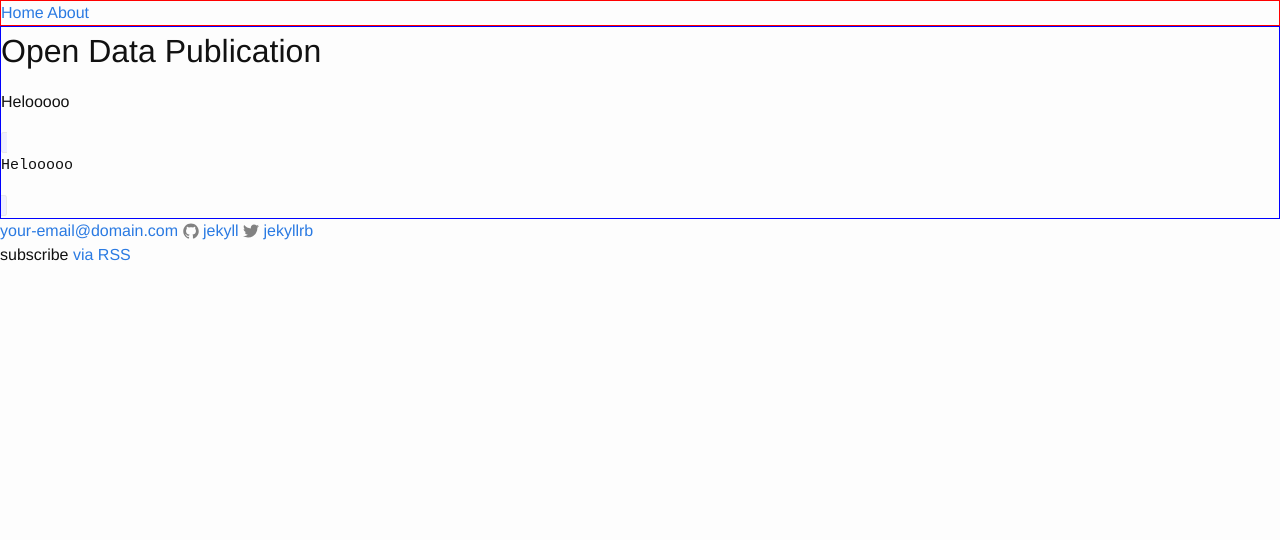
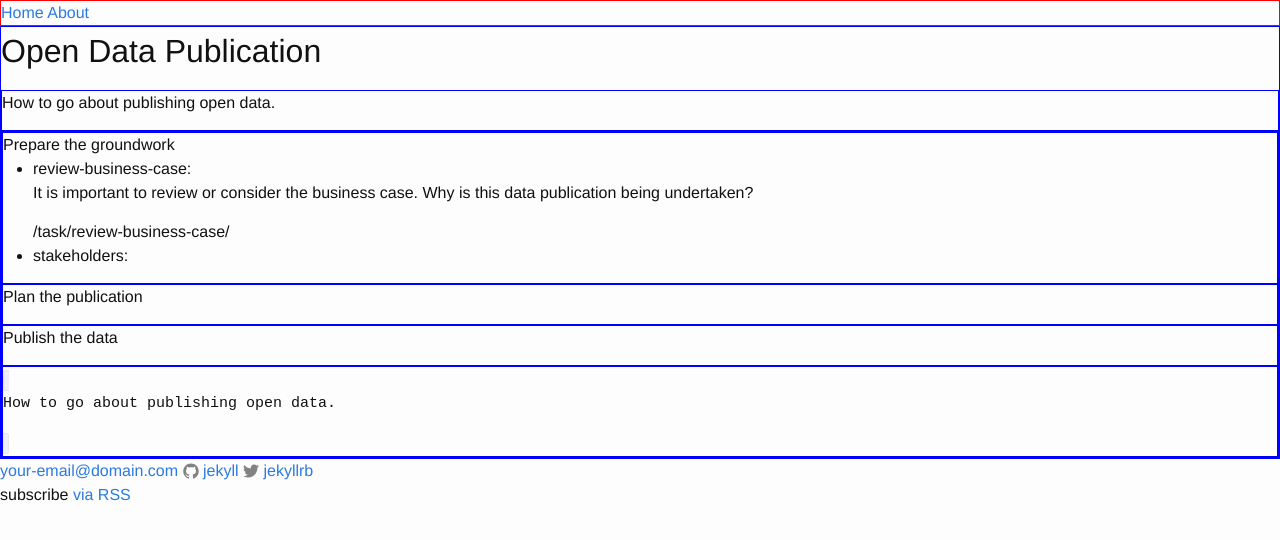
Before and after one commit to dringtech/odpf, a Jekyll site: the page built from _processes/publication.md, in a window 1280 px wide. Shown: the top 540 px of the page. Built offline with Jekyll 4.4.1, drawn with Linux system fonts in a browser that asks for light colours.

Commit message:
WIP Adding collections

```diff
--- a/_config.yml
+++ b/_config.yml
@@ -20,14 +20,32 @@ github_username:  jekyll
 # Build settings
 markdown: kramdown
 
+# Collections of processes, artifacts, tasks
 collections:
   processes:
     output: true
-    permalink: /px/:path/
+    permalink: /process/:path/
+  artifacts:
+    output: true
+    permalink: /artifact/:path/
+  tasks:
+    output: true
+    permalink: /task/:path/
 
+# Set defaults for collections
 defaults:
   - scope:
       path: ""
       type: processes
     values:
       layout: process
+  - scope:
+      path: ""
+      type: artifacts
+    values:
+      layout: artifact
+  - scope:
+      path: ""
+      type: tasks
+    values:
+      layout: task
--- a/_includes/process_catalogue.html
+++ b/_includes/process_catalogue.html
@@ -1,7 +1,7 @@
 {% for process in site.processes %}
 <article>
   <h1>{{ process.title }}</h1>
-  <p>{{ process.summary }}</p>
+  <p>{{ process.excerpt }}</p>
   <p><a href="{{ process.url }}">Read more</a></p>
 </article>
 {% endfor %}
--- a/_layouts/process.html
+++ b/_layouts/process.html
@@ -1,9 +1,30 @@
 ---
 layout: default
 ---
-<h1>{{ page.title }}</h1>
-{{ content }}
+<header>
+  <h1>{{ page.title }}</h1>
+</header>
+<section>
+  {{ content }}
+</section>
 
+<section>
+  {% for phase in page.phases %}
+  <article>
+    {{ phase.title }}
+
+    <ul>
+    {% for task_name in phase.tasks %}
+      <!-- TODO reference a collection member directory -->
+      {% assign task = site.tasks | where: task.url,"/task/"{{ task_name }}"/" | first %}
+      <li>{{ task_name }}: {{ task.excerpt }}</li>
+      {{ task.url }}
+
+    {% endfor %}
+    </ul>
+  </article>
+  {% endfor %}
+<section>
 
 <code>
   {{ page }}
--- a/_processes/publication.md
+++ b/_processes/publication.md
@@ -3,13 +3,13 @@ id: publication
 title: Open Data Publication
 phases:
   - id: prepare
+    title: Prepare the groundwork
     tasks:
-      - id: biz-case
-      - id: stakeholders
+      - review-business-case
+      - stakeholders
   - id: plan
+    title: Plan the publication
   - id: publish
-summary: >
-  Some summary
-
+    title: Publish the data
 ---
-Helooooo
+How to go about publishing open data.
--- /dev/null
+++ b/_tasks/review-business-case.md
@@ -0,0 +1,10 @@
+---
+id: review-business-case
+inputs:
+  - business-case
+outputs:
+---
+It is important to review or consider the business case.
+Why is this data publication being undertaken?
+
+Business case strength
```
Also changed, not shown: _layouts/activity.html (added, +13 -0 lines), _layouts/task.html (added, +13 -0 lines), _artifacts/stakeholder_map.md (added).
